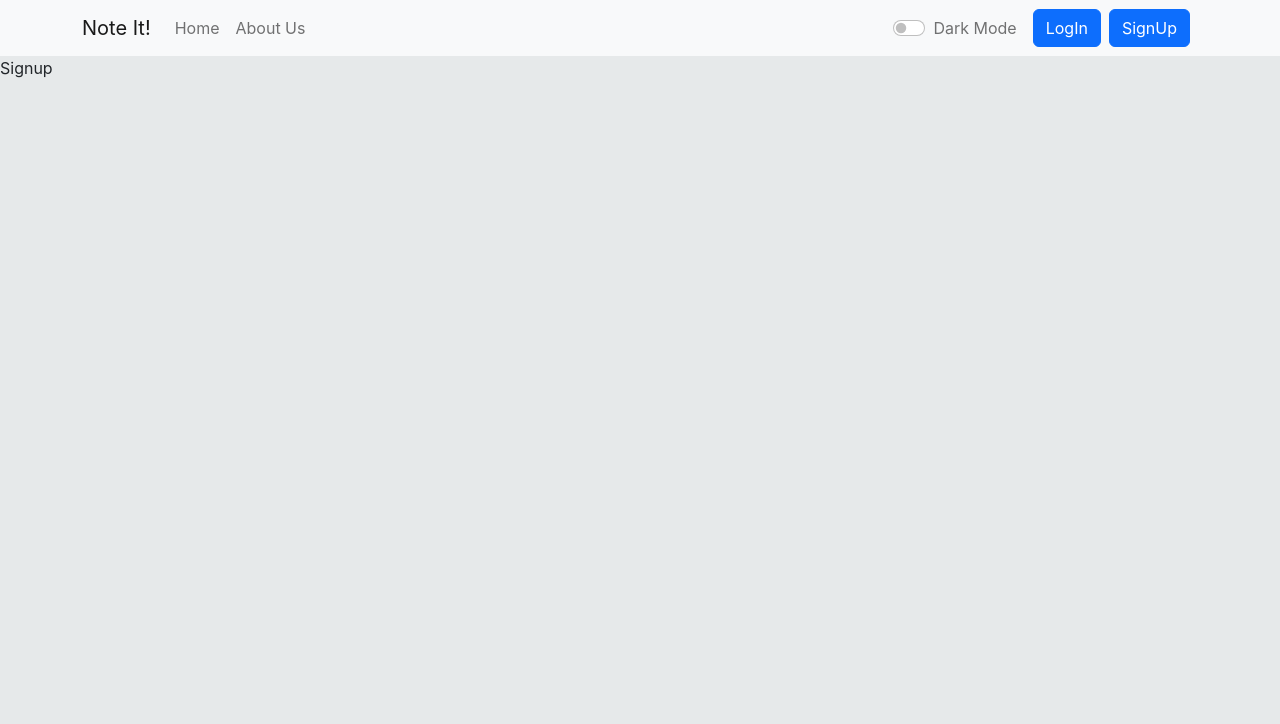
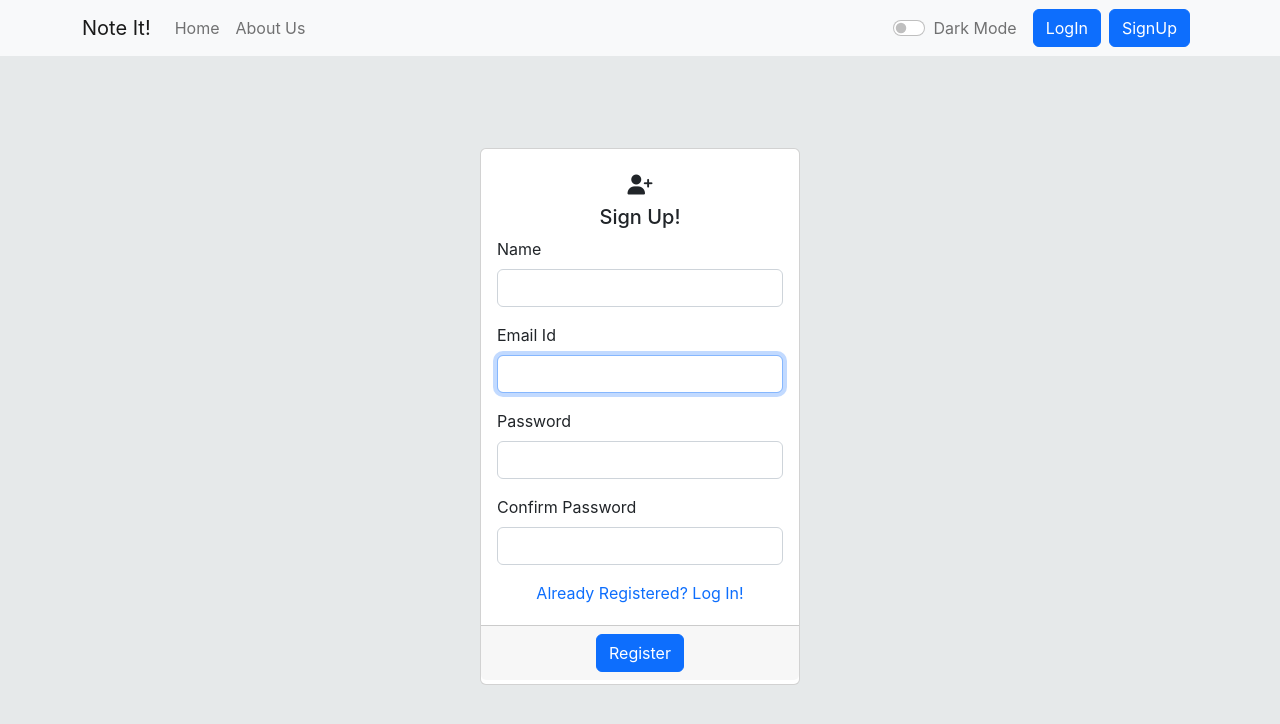
Before and after one commit to thekhurapaatimind/note-it, a React (Create React App) app in the folder client/: page /signup in a window 1280 px wide. Shown: the top 724 px of the page. Built offline with nearby package versions, Linux system fonts and the light colour scheme; the HTML template or start-up script is replaced by a standard one.

Commit message:
sign up done

```diff
--- a/client/src/components/Signup.js
+++ b/client/src/components/Signup.js
@@ -1,9 +1,105 @@
 import React from 'react'
+import { useState } from 'react'
+import { Card, Container, Form, Button } from 'react-bootstrap'
+import { Link, useNavigate } from 'react-router-dom'
 
 function Signup() {
-  return (
-    <div>Signup</div>
-  )
+
+    const navigate = useNavigate();
+    const [credentials, setCredentials] = useState({ name:"", email: "", password: "", cpassword: ""})
+    const { name, email, password, cpassword } = credentials;
+
+    const onChange = (e) => {
+        setCredentials({ ...credentials, [e.target.name]: e.target.value })
+    }
+
+    const handleLogin = async (e) => {
+        if(password!==cpassword) {
+            return alert("Password Did Not Match!")
+        }
+        e.preventDefault();
+        const response = await fetch('http://localhost:5000/api/auth/createUser', {
+            method: 'POST',
+            headers: {
+                "Content-Type": "application/json"
+            },
+            body: JSON.stringify({ name, email, password })
+        })
+        const json =  await response.json();
+        console.log(json);
+        if(json.success) {
+            localStorage.setItem('token', json.authToken);
+            navigate("/")
+        }
+        else {
+            alert("Some Internal Error Occured")
+        }
+    }
+
+    return (
+        <Container className='d-flex justify-content-center align-items-center' style={{ height: '90vh' }}>
+            <Card style={{ width: "20rem" }}>
+                <Form onSubmit={handleLogin}>
+                    <Card.Body>
+                        <Card.Title className='text-center mt-2'><i className="fa-solid fa-user-plus"></i></Card.Title>
+                        <Card.Title className='text-center'>Sign Up!</Card.Title>
+                        <Form.Group className="mb-3">
+                            <Form.Label>Name</Form.Label>
+                            <Form.Control
+                                type="name"
+                                value={name}
+                                onChange={onChange}
+                                name="name"
+                                required
+                                autoFocus
+                            />
+                        </Form.Group>
+                        <Form.Group className="mb-3">
+                            <Form.Label>Email Id</Form.Label>
+                            <Form.Control
+                                type="email"
+                                value={email}
+                                onChange={onChange}
+                                name="email"
+                                required
+                                autoFocus
+                            />
+                        </Form.Group>
+                        <Form.Group className="mb-3">
+                            <Form.Label>Password</Form.Label>
+                            <Form.Control
+                                type="password"
+                                value={password}
+                                onChange={onChange}
+                                name="password"
+                                minLength={5}
+                                required
+                            />
+                        </Form.Group>
+                        <Form.Group className="mb-3">
+                            <Form.Label>Confirm Password</Form.Label>
+                            <Form.Control
+                                type="password"
+                                value={cpassword}
+                                onChange={onChange}
+                                name="cpassword"
+                                minLength={5}
+                                required
+                            />
+                        </Form.Group>
+                        <div className="text-center">
+                            <Link to="/login" style={{ textDecoration: "none" }}>Already Registered? Log In!</Link>
+                        </div>
+                    </Card.Body>
+                    <Card.Footer className="text-center my-1">
+                        <Button type="submit" variant="primary">
+                            Register
+                        </Button>
+                    </Card.Footer>
+                </Form>
+            </Card>
+        </Container>
+    )
 }
 
 export default Signup
```
Also changed, not shown: 1 other file (tests, documents, lock files or other folders).
